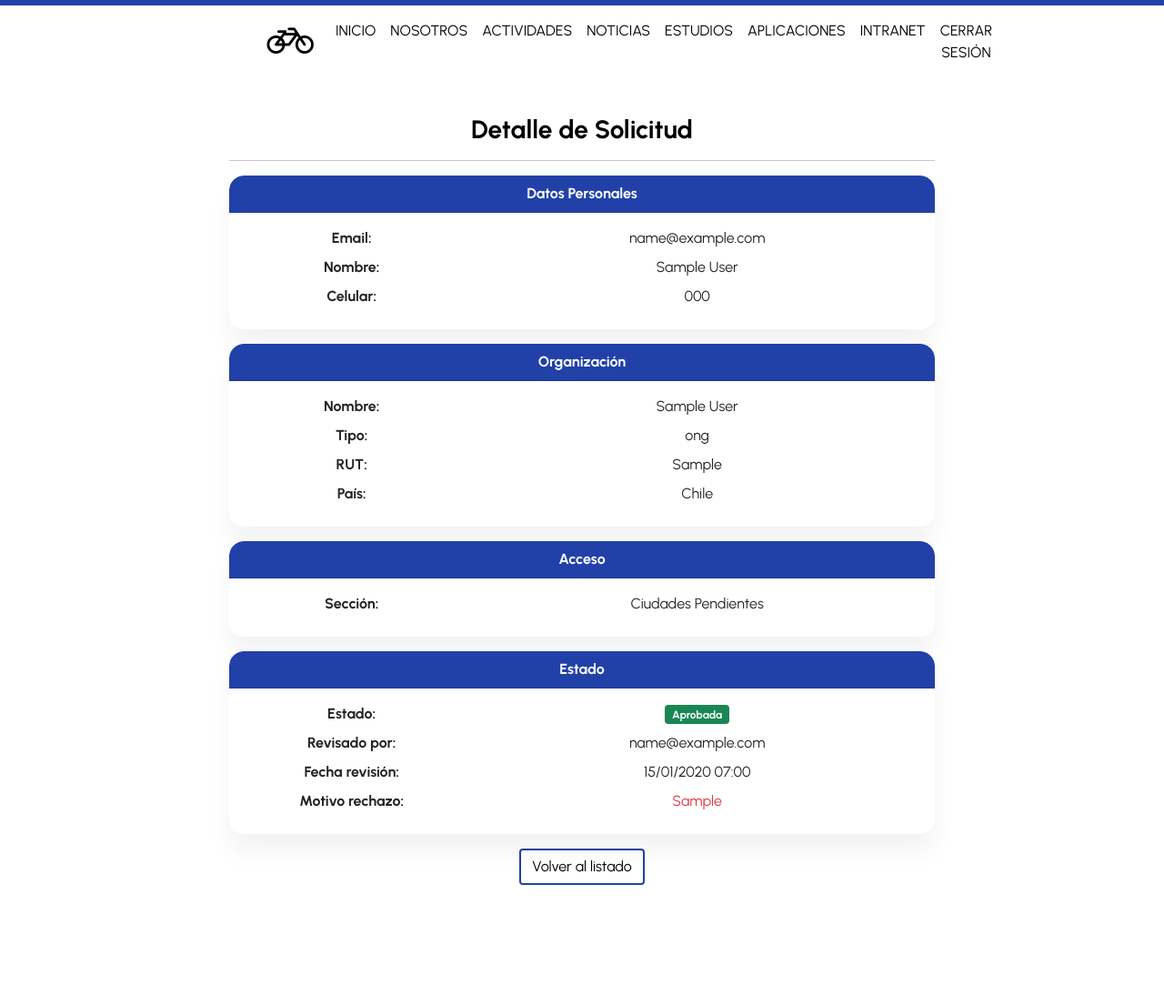
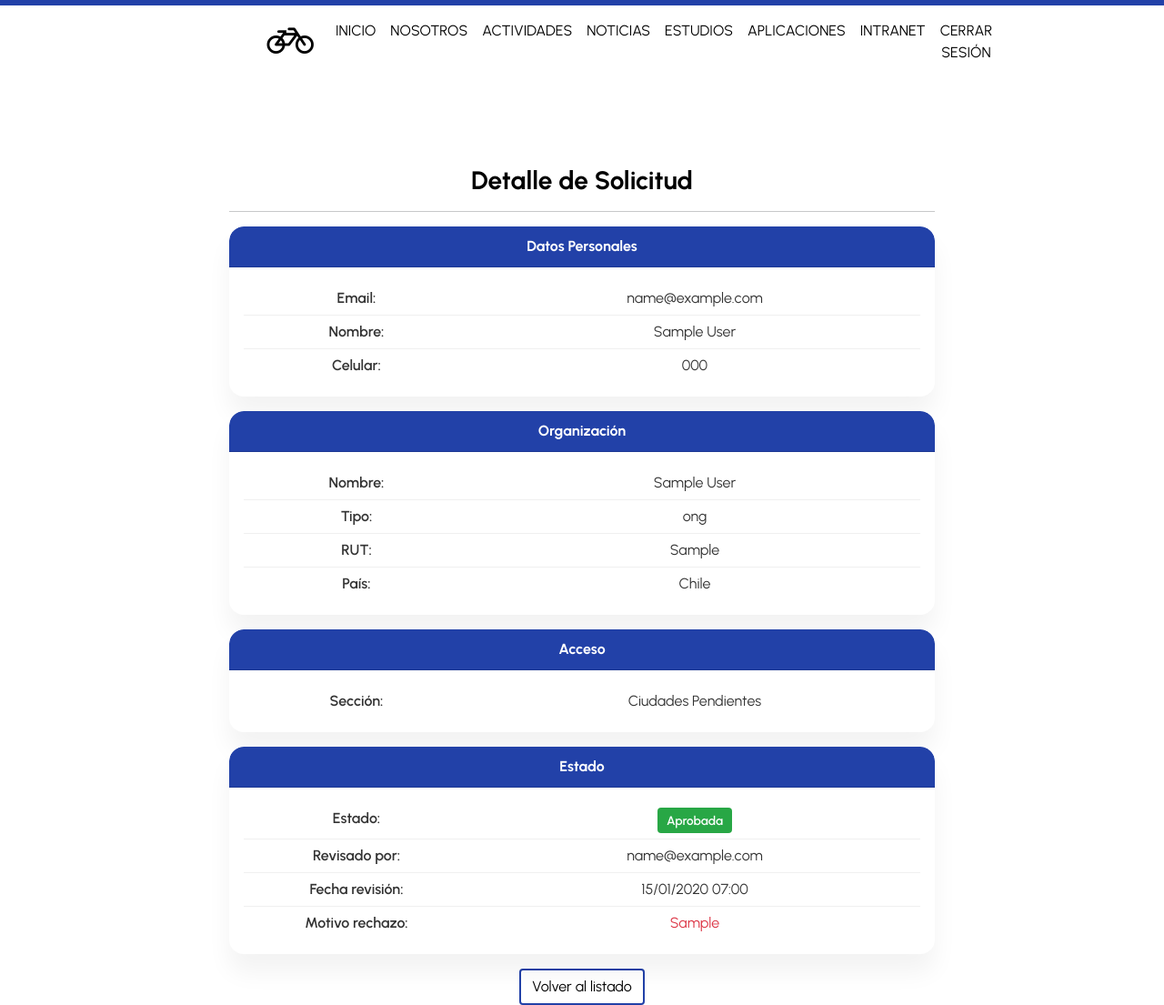
Before and after one commit to liberticl/andeschileong-v2, a Django app: page /intranet/solicitudes/1/ in a window 1280 px wide. Shown: the whole page at 91% size. Before the commit the page ends 973 px from the top, so only its background shows below. Run offline with Django 5.2, Linux system fonts and the light colour scheme; a user stored in the database is signed in; tables that the repository leaves empty hold one stand-in row (values such as "Sample post"); data that the repository does not hold is empty; parts of the project's set-up code (start-up, migrations or seed data) failed here and were passed over.

Commit message:
fix(accounts): se crea css  y centralizan estilos.

```diff
--- /dev/null
+++ b/accounts/static/css/accounts.css
@@ -0,0 +1,286 @@
+/* ==========================================================================
+   accounts.css — Estilos para cuentas, solicitudes y formularios de intranet
+   Andes Chile ONG | Ciudades Pendientes V2
+   ========================================================================== */
+
+/* ---------- Variables ---------- */
+:root {
+    --ac-primary: #2241a8;
+    --ac-primary-dark: #1a3380;
+    --ac-text: #333;
+    --ac-text-muted: #555;
+    --ac-text-light: #999;
+    --ac-bg-page: #f4f4f4;
+    --ac-bg-card: #ffffffdd;
+    --ac-radius: 8px;
+    --ac-shadow: 0 2px 8px rgba(0, 0, 0, 0.1);
+}
+
+/* ---------- Page container ---------- */
+.ac-page {
+    max-width: 700px;
+    margin-top: 40px;
+    margin-bottom: 60px;
+    z-index: 10;
+    position: relative;
+}
+
+.ac-page--wide {
+    max-width: 800px;
+}
+
+.ac-page--narrow {
+    max-width: 500px;
+}
+
+.ac-page--full {
+    max-width: 100%;
+}
+
+/* ---------- Form / card container ---------- */
+.ac-container {
+    background-color: var(--ac-bg-card);
+    border-radius: var(--ac-radius);
+    padding: 32px;
+    box-shadow: var(--ac-shadow);
+}
+
+.ac-container--center {
+    text-align: center;
+}
+
+/* ---------- Headings ---------- */
+.ac-title {
+    color: #000000;
+    font-weight: 700;
+    margin-bottom: 0.5rem;
+}
+
+.ac-title--center {
+    text-align: center;
+}
+
+.ac-title--danger {
+    color: #dc3545;
+}
+
+.ac-subtitle {
+    color: var(--ac-primary);
+    font-weight: 600;
+    margin-bottom: 20px;
+}
+
+/* ---------- Card (used in detail views) ---------- */
+.ac-card {
+    margin-bottom: 1rem;
+}
+
+.ac-card-header {
+    background-color: var(--ac-primary);
+    color: #fff;
+    font-weight: 700;
+    padding: 10px 16px;
+}
+
+.ac-card-body {
+    padding: 16px;
+}
+
+/* ---------- Status badges ---------- */
+.ac-badge {
+    display: inline-block;
+    padding: 4px 10px;
+    border-radius: 4px;
+    font-size: 0.85rem;
+    font-weight: 600;
+}
+
+.ac-badge--pending {
+    background-color: #ffc107;
+    color: #212529;
+}
+
+.ac-badge--approved {
+    background-color: #28a745;
+    color: #fff;
+}
+
+.ac-badge--rejected {
+    background-color: #dc3545;
+    color: #fff;
+}
+
+/* ---------- Tabs (intranet/solicitudes) ---------- */
+.ac-tabs {
+    display: flex;
+    flex-wrap: wrap;
+    list-style: none;
+    padding: 0;
+    margin: 0 0 1.5rem 0;
+    border-bottom: 2px solid #dee2e6;
+}
+
+.ac-tab-item {
+    margin-right: 2px;
+}
+
+.ac-tab-link {
+    display: block;
+    padding: 8px 18px;
+    color: var(--ac-primary);
+    background-color: transparent;
+    border: 1px solid transparent;
+    border-bottom: none;
+    border-radius: 6px 6px 0 0;
+    text-decoration: none;
+    font-weight: 600;
+    font-size: 0.95rem;
+    transition: all 0.15s ease;
+}
+
+.ac-tab-link:hover {
+    color: var(--ac-primary-dark);
+    background-color: rgba(34, 65, 168, 0.08);
+}
+
+.ac-tab-link--active {
+    color: #fff !important;
+    background-color: var(--ac-primary);
+    border-color: var(--ac-primary);
+}
+
+.ac-tab-link--active:hover {
+    color: #fff !important;
+    background-color: var(--ac-primary-dark);
+}
+
+/* ---------- Table ---------- */
+.ac-table {
+    margin-bottom: 1rem;
+}
+
+.ac-table thead {
+    background-color: var(--ac-primary);
+    color: #fff;
+}
+
+.ac-table thead th {
+    border: none;
+    font-weight: 600;
+}
+
+.ac-table td {
+    vertical-align: middle;
+}
+
+.ac-table-actions {
+    white-space: nowrap;
+}
+
+/* ---------- Buttons ---------- */
+.ac-btn-primary {
+    background-color: var(--ac-primary);
+    border-color: var(--ac-primary);
+    color: #fff;
+}
+
+.ac-btn-primary:hover {
+    background-color: var(--ac-primary-dark);
+    border-color: var(--ac-primary-dark);
+    color: #fff;
+}
+
+.ac-btn-success {
+    background-color: #28a745;
+    border-color: #28a745;
+    color: #fff;
+}
+
+.ac-btn-danger {
+    background-color: #dc3545;
+    border-color: #dc3545;
+    color: #fff;
+}
+
+/* ---------- Info row (detail views) ---------- */
+.ac-info-row {
+    display: flex;
+    padding: 6px 0;
+    border-bottom: 1px solid #f0f0f0;
+}
+
+.ac-info-row:last-child {
+    border-bottom: none;
+}
+
+.ac-info-label {
+    flex: 0 0 33.333%;
+    font-weight: 600;
+    color: var(--ac-text);
+}
+
+.ac-info-value {
+    flex: 1;
+    color: var(--ac-text);
+}
+
+/* ---------- Success / info icons ---------- */
+.ac-icon {
+    font-size: 48px;
+    margin-bottom: 16px;
+}
+
+.ac-icon--success {
+    color: #28a745;
+}
+
+.ac-icon--info {
+    color: var(--ac-primary);
+}
+
+/* ---------- Text helpers ---------- */
+.ac-text-muted {
+    color: var(--ac-text-muted);
+    font-size: 16px;
+    margin-top: 20px;
+}
+
+.ac-text-light {
+    color: var(--ac-text-light);
+    font-size: 13px;
+}
+
+/* ---------- Step indicator (2-step form) ---------- */
+.ac-step-title {
+    color: var(--ac-primary);
+    font-weight: 600;
+    margin-bottom: 20px;
+}
+
+/* ---------- New org card ---------- */
+.ac-org-card {
+    border-color: var(--ac-primary);
+}
+
+.ac-org-card .ac-card-header {
+    background-color: var(--ac-primary);
+    color: #fff;
+    padding: 8px 16px;
+}
+
+/* ---------- Button group ---------- */
+.ac-btn-group {
+    display: flex;
+    gap: 0.5rem;
+    flex-wrap: wrap;
+}
+
+/* ---------- Back link ---------- */
+.ac-back-link {
+    color: var(--ac-primary);
+    text-decoration: none;
+}
+
+.ac-back-link:hover {
+    text-decoration: underline;
+}
--- a/hugo_edit/templates/hugo_edit/registration_request_detail.html
+++ b/hugo_edit/templates/hugo_edit/registration_request_detail.html
@@ -1,118 +1,109 @@
 {% extends "base.html" %}
 
 {% block content %}
-<div class="container"
-    style="max-width: 800px; margin-top: 40px; margin-bottom: 60px; z-index: 10; position: relative;">
-    <h3 style="color: #000000;"><b>Detalle de Solicitud</b></h3>
+<div class="container mt-5 pt-5 mb-5" style="max-width: 800px;">
+    <h3 class="ac-title">Detalle de Solicitud</h3>
     <hr>
 
-    <div class="card mb-3">
-        <div class="card-header" style="background-color: #2241a8; color: #fff;">
-            <b>Datos Personales</b>
-        </div>
-        <div class="card-body">
-            <div class="row mb-2">
-                <div class="col-sm-4"><strong>Email:</strong></div>
-                <div class="col-sm-8">{{ request_obj.email }}</div>
+    <div class="card ac-card">
+        <div class="card-header ac-card-header">Datos Personales</div>
+        <div class="card-body ac-card-body">
+            <div class="ac-info-row">
+                <span class="ac-info-label">Email:</span>
+                <span class="ac-info-value">{{ request_obj.email }}</span>
             </div>
-            <div class="row mb-2">
-                <div class="col-sm-4"><strong>Nombre:</strong></div>
-                <div class="col-sm-8">{{ request_obj.first_name }} {{ request_obj.last_name }}</div>
+            <div class="ac-info-row">
+                <span class="ac-info-label">Nombre:</span>
+                <span class="ac-info-value">{{ request_obj.first_name }} {{ request_obj.last_name }}</span>
             </div>
-            <div class="row mb-2">
-                <div class="col-sm-4"><strong>Celular:</strong></div>
-                <div class="col-sm-8">{{ request_obj.cellphone|default:"-" }}</div>
+            <div class="ac-info-row">
+                <span class="ac-info-label">Celular:</span>
+                <span class="ac-info-value">{{ request_obj.cellphone|default:"-" }}</span>
             </div>
         </div>
     </div>
 
-    <div class="card mb-3">
-        <div class="card-header" style="background-color: #2241a8; color: #fff;">
-            <b>Organización</b>
-        </div>
-        <div class="card-body">
-            <div class="row mb-2">
-                <div class="col-sm-4"><strong>Nombre:</strong></div>
-                <div class="col-sm-8">{{ request_obj.organization_name }}</div>
+    <div class="card ac-card">
+        <div class="card-header ac-card-header">Organización</div>
+        <div class="card-body ac-card-body">
+            <div class="ac-info-row">
+                <span class="ac-info-label">Nombre:</span>
+                <span class="ac-info-value">{{ request_obj.organization_name }}</span>
             </div>
-            <div class="row mb-2">
-                <div class="col-sm-4"><strong>Tipo:</strong></div>
-                <div class="col-sm-8">{{ request_obj.organization_type }}</div>
+            <div class="ac-info-row">
+                <span class="ac-info-label">Tipo:</span>
+                <span class="ac-info-value">{{ request_obj.organization_type }}</span>
             </div>
-            <div class="row mb-2">
-                <div class="col-sm-4"><strong>RUT:</strong></div>
-                <div class="col-sm-8">{{ request_obj.organization_rut|default:"-" }}</div>
+            <div class="ac-info-row">
+                <span class="ac-info-label">RUT:</span>
+                <span class="ac-info-value">{{ request_obj.organization_rut|default:"-" }}</span>
             </div>
-            <div class="row mb-2">
-                <div class="col-sm-4"><strong>País:</strong></div>
-                <div class="col-sm-8">{{ request_obj.organization_country }}</div>
+            <div class="ac-info-row">
+                <span class="ac-info-label">País:</span>
+                <span class="ac-info-value">{{ request_obj.organization_country }}</span>
             </div>
         </div>
     </div>
 
-    <div class="card mb-3">
-        <div class="card-header" style="background-color: #2241a8; color: #fff;">
-            <b>Acceso</b>
-        </div>
-        <div class="card-body">
-            <div class="row mb-2">
-                <div class="col-sm-4"><strong>Sección:</strong></div>
-                <div class="col-sm-8">{{ request_obj.get_access_section_display }}</div>
+    <div class="card ac-card">
+        <div class="card-header ac-card-header">Acceso</div>
+        <div class="card-body ac-card-body">
+            <div class="ac-info-row">
+                <span class="ac-info-label">Sección:</span>
+                <span class="ac-info-value">{{ request_obj.get_access_section_display }}</span>
             </div>
             {% if request_obj.zone %}
-            <div class="row mb-2">
-                <div class="col-sm-4"><strong>Zona:</strong></div>
-                <div class="col-sm-8">{{ request_obj.zone }}</div>
+            <div class="ac-info-row">
+                <span class="ac-info-label">Zona:</span>
+                <span class="ac-info-value">{{ request_obj.zone }}</span>
             </div>
             {% endif %}
         </div>
     </div>
 
-    <div class="card mb-3">
-        <div class="card-header" style="background-color: #2241a8; color: #fff;">
-            <b>Estado</b>
-        </div>
-        <div class="card-body">
-            <div class="row mb-2">
-                <div class="col-sm-4"><strong>Estado:</strong></div>
-                <div class="col-sm-8">
+    <div class="card ac-card">
+        <div class="card-header ac-card-header">Estado</div>
+        <div class="card-body ac-card-body">
+            <div class="ac-info-row">
+                <span class="ac-info-label">Estado:</span>
+                <span class="ac-info-value">
                     {% if request_obj.status == 'pending' %}
-                    <span class="badge bg-warning text-dark">Pendiente</span>
+                    <span class="ac-badge ac-badge--pending">Pendiente</span>
                     {% elif request_obj.status == 'approved' %}
-                    <span class="badge bg-success">Aprobada</span>
+                    <span class="ac-badge ac-badge--approved">Aprobada</span>
                     {% elif request_obj.status == 'rejected' %}
-                    <span class="badge bg-danger">Rechazada</span>
+                    <span class="ac-badge ac-badge--rejected">Rechazada</span>
                     {% endif %}
-                </div>
+                </span>
             </div>
             {% if request_obj.reviewed_by %}
-            <div class="row mb-2">
-                <div class="col-sm-4"><strong>Revisado por:</strong></div>
-                <div class="col-sm-8">{{ request_obj.reviewed_by }}</div>
+            <div class="ac-info-row">
+                <span class="ac-info-label">Revisado por:</span>
+                <span class="ac-info-value">{{ request_obj.reviewed_by }}</span>
             </div>
             {% endif %}
             {% if request_obj.reviewed_at %}
-            <div class="row mb-2">
-                <div class="col-sm-4"><strong>Fecha revisión:</strong></div>
-                <div class="col-sm-8">{{ request_obj.reviewed_at|date:"d/m/Y H:i" }}</div>
+            <div class="ac-info-row">
+                <span class="ac-info-label">Fecha revisión:</span>
+                <span class="ac-info-value">{{ request_obj.reviewed_at|date:"d/m/Y H:i" }}</span>
             </div>
             {% endif %}
             {% if request_obj.rejection_reason %}
-            <div class="row mb-2">
-                <div class="col-sm-4"><strong>Motivo rechazo:</strong></div>
-                <div class="col-sm-8 text-danger">{{ request_obj.rejection_reason }}</div>
+            <div class="ac-info-row">
+                <span class="ac-info-label">Motivo rechazo:</span>
+                <span class="ac-info-value text-danger">{{ request_obj.rejection_reason }}</span>
             </div>
             {% endif %}
         </div>
     </div>
 
     {% if request_obj.status == 'pending' %}
-    <div class="d-flex gap-2">
+    <div class="ac-btn-group">
         <form method="post" action="{% url 'hugo_registration_request_approve' request_obj.pk %}">
             {% csrf_token %}
-            <button type="submit" class="btn btn-success">Aprobar</button>
+            <button type="submit" class="btn ac-btn-success">Aprobar</button>
         </form>
-        <a href="{% url 'hugo_registration_request_reject' request_obj.pk %}" class="btn btn-danger">Rechazar</a>
+        <a href="{% url 'hugo_registration_request_reject' request_obj.pk %}" class="btn ac-btn-danger">Rechazar</a>
     </div>
     {% endif %}
 
--- a/templates/accounts/base.html
+++ b/templates/accounts/base.html
@@ -23,6 +23,7 @@
 
     <link rel="preload" as="style" type="text/css" href="{% static 'ciudadespendientes/main.css' %}"
         onload="this.rel='stylesheet'">
+    <link rel="stylesheet" type="text/css" href="{% static 'css/accounts.css' %}">
     <link rel="stylesheet" type="text/css"
         href="https://maxcdn.bootstrapcdn.com/font-awesome/4.7.0/css/font-awesome.min.css">
     <link rel="preconnect" href="https://fonts.googleapis.com">
--- a/templates/accounts/login.html
+++ b/templates/accounts/login.html
@@ -3,7 +3,7 @@
 {% block content %}
 <div id="login" style="z-index: 10; position: relative;">
     <div class="login-container">
-        <h3 class="mt-3" style="text-align: center"><b>Iniciar Sesión</b></h3>
+        <h3 class="mt-3 ac-title ac-title--center"><b>Iniciar Sesión</b></h3>
         <br>
         <form method="post">
             {% csrf_token %}
--- a/templates/head.html
+++ b/templates/head.html
@@ -19,6 +19,7 @@
     integrity="sha384-BmbxuPwQa2lc/FVzBcNJ7UAyJxM6wuqIj61tLrc4wSX0szH/Ev+nYRRuWlolflfl" crossorigin="anonymous">
 <link rel="preload" as="style" type="text/css" href="{% static 'ciudadespendientes/main.css' %}"
     onload="this.rel='stylesheet'">
+<link rel="stylesheet" type="text/css" href="{% static 'css/accounts.css' %}">
 <link rel="stylesheet" type="text/css"
     href="https://maxcdn.bootstrapcdn.com/font-awesome/4.7.0/css/font-awesome.min.css">
 <link rel="preconnect" href="https://fonts.googleapis.com">
```
Also changed, not shown: hugo_edit/templates/hugo_edit/registration_request_list.html (+17 -17 lines), hugo_edit/templates/hugo_edit/registration_request_reject.html (+4 -4 lines), templates/accounts/activate_account.html (+4 -4 lines), templates/accounts/activation_complete.html (+5 -6 lines), templates/accounts/password_reset.html (+7 -7 lines), templates/accounts/password_reset_complete.html (+5 -5 lines), templates/accounts/password_reset_confirm.html (+6 -6 lines), templates/accounts/password_reset_done.html (+6 -6 lines), templates/accounts/registration_request.html (+10 -10 lines), templates/accounts/registration_request_success.html (+5 -6 lines).
